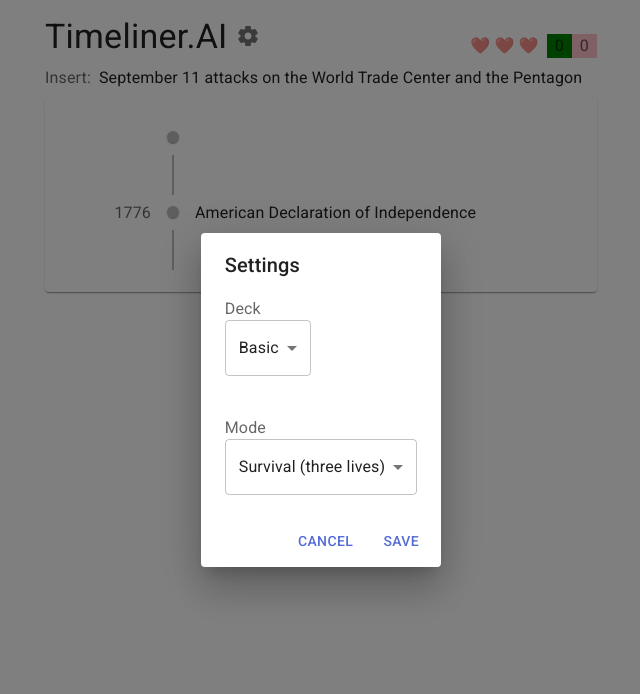
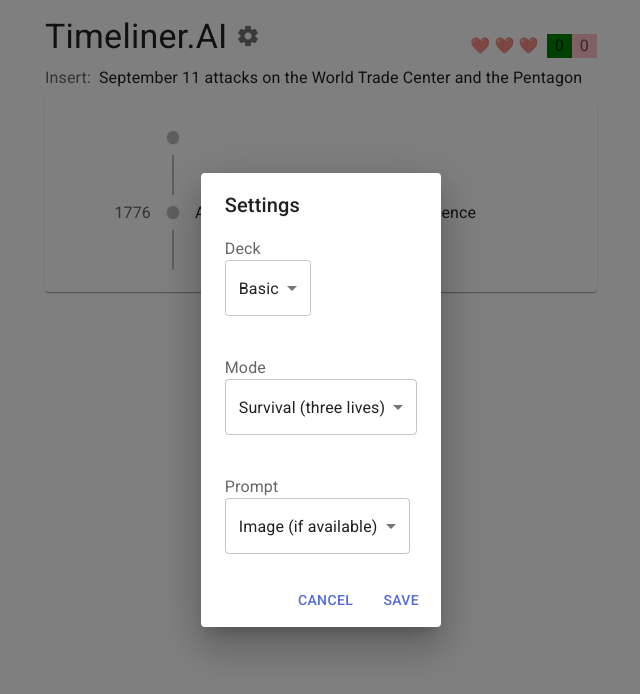
Before and after one commit to wimmers/timeliner, a React (Create React App) app in the folder app/: page / in a window 1280 px wide. Both pictures are taken after a click on the button 566 px from the left and 36 px from the top of the page. Shown: the top 694 px of the page, without its empty margins (319-959 px from the left). Built offline with nearby package versions, Linux system fonts and the light colour scheme.

Commit message:
Add picture prompting option

```diff
--- a/app/src/App.tsx
+++ b/app/src/App.tsx
@@ -11,6 +11,7 @@
 import Settings from './Settings';
 import { useAppState, useDispatch } from './AppState';
 import { GameSummary } from './GameSummary';
+import Prompt from './Prompt';
 
 
 function Copyright() {
@@ -72,9 +73,7 @@
         {state.gameOver ?
           <GameSummary /> :
           <>
-            <Stack direction="row" justifyContent="space-between">
-              <LabelTextComponent label="Insert" text={newEvent.event}/>
-            </Stack>
+            <Prompt newEvent={newEvent} />
             <Paper
               style={
                 {maxHeight: 600, overflow: 'auto', backgroundColor}
--- a/app/src/AppState.tsx
+++ b/app/src/AppState.tsx
@@ -78,6 +78,7 @@
   blinkTimeout: 150,
   deck: decks[0]["value"],
   mode: 'three-lives',
+  prompt: 'image',
 };
 
 const initialState = {
--- /dev/null
+++ b/app/src/Prompt.tsx
@@ -0,0 +1,28 @@
+import React from "react";
+import Box from "@mui/material/Box";
+import LabelTextComponent from "./LabelTextComponent";
+import {event} from './Decks';
+import { useAppSettings } from "./AppState";
+import Typography from "@mui/material/Typography";
+import Stack from "@mui/material/Stack";
+
+export default function Prompt({newEvent}: {newEvent: event}) {
+  const settings: any = useAppSettings();
+  if (settings.prompt == 'text' || !newEvent.thumbnailUrl) {
+    return <Box>
+      <LabelTextComponent label="Insert" text={newEvent.event} />
+    </Box>;
+  }
+  else {
+    return (
+    <Stack direction='row' justifyContent='center'
+      alignItems='center' sx={{mt: 2, mb: 1}}>
+      <Typography component="span" color="textSecondary" sx={{mr: 1}}>
+        Insert:
+      </Typography>
+      <img src={newEvent.thumbnailUrl} alt={newEvent.event}
+        style={{maxHeight: 100}}
+      />
+    </Stack>);
+  }
+}
--- a/app/src/Settings.tsx
+++ b/app/src/Settings.tsx
@@ -36,6 +36,10 @@
 
   const handleModeChange = (event: any) => {
     setSettings({...settings, mode: event.target.value as string});
+  };
+
+  const handlePromptChange = (event: any) => {
+    setSettings({...settings, prompt: event.target.value as string});
   };
 
   return (
@@ -80,6 +84,23 @@
               </MenuItem>
             </Select>
         </DialogContent>
+        <DialogContent>
+          <InputLabel id="select-prompt-label">Prompt</InputLabel>
+            <Select
+            labelId="select-prompt-label"
+            id="select-prompt"
+            value={settings.prompt}
+            label="Prompt"
+            onChange={handlePromptChange}
+            >
+              <MenuItem value={"text"} key={1}>
+                Text
+              </MenuItem>
+              <MenuItem value={"image"} key={0}>
+                Image (if available)
+              </MenuItem>
+            </Select>
+        </DialogContent>
         <DialogActions>
           <Button onClick={handleClose}>Cancel</Button>
           <Button onClick={handleSave}>Save</Button>
```
